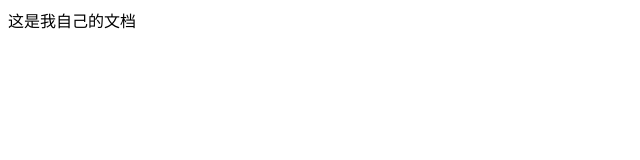
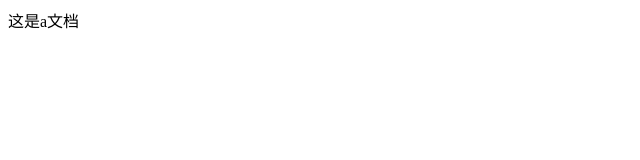
Before and after one commit to ning999/home, a plain HTML site: page index.html in a window 1280 px wide. Shown: the full height of the page, 0-640 px from the left. Drawn offline with Linux system fonts and the light colour scheme.

Commit message:
这是a文件的提交

```diff
--- a/index.html
+++ b/index.html
@@ -8,7 +8,7 @@
 </head>
 <body>
     <div>
-        这是我自己的文档
+        这是a文档
     </div>
 </body>
 </html>
```
